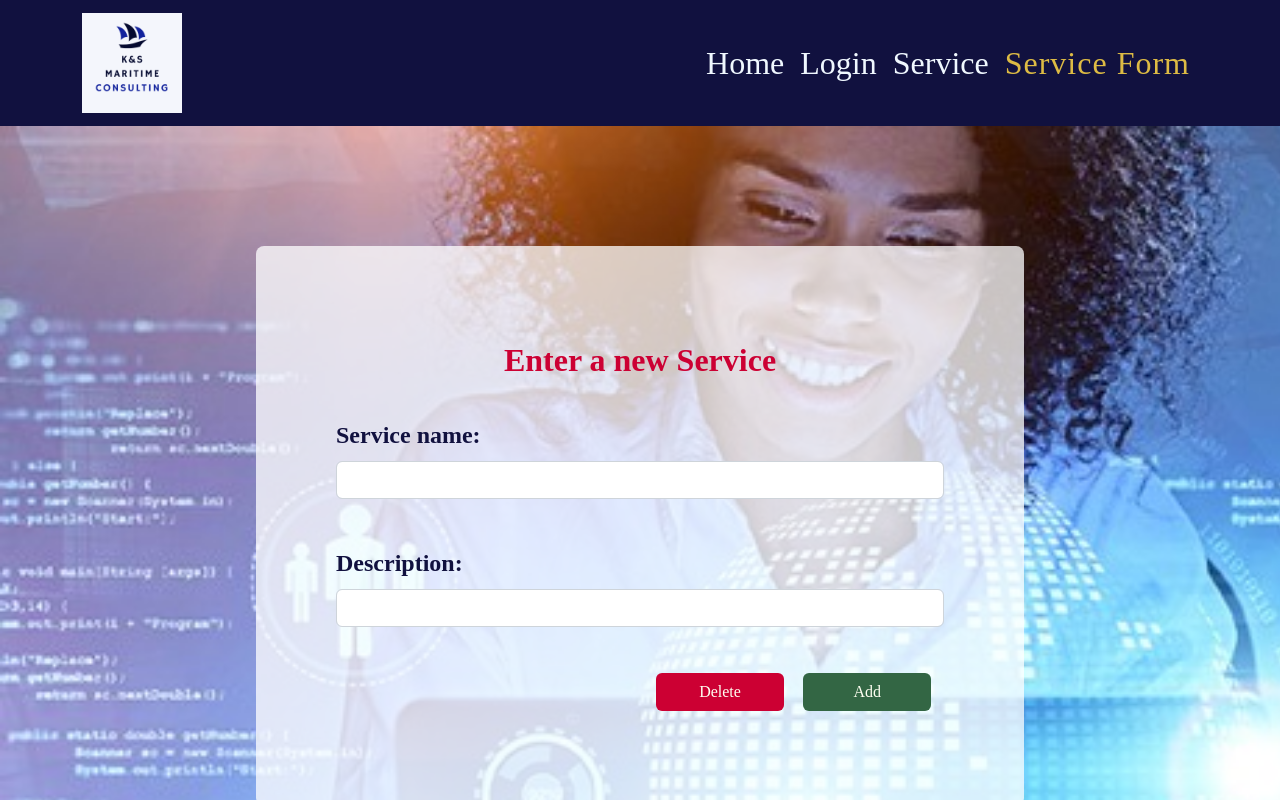
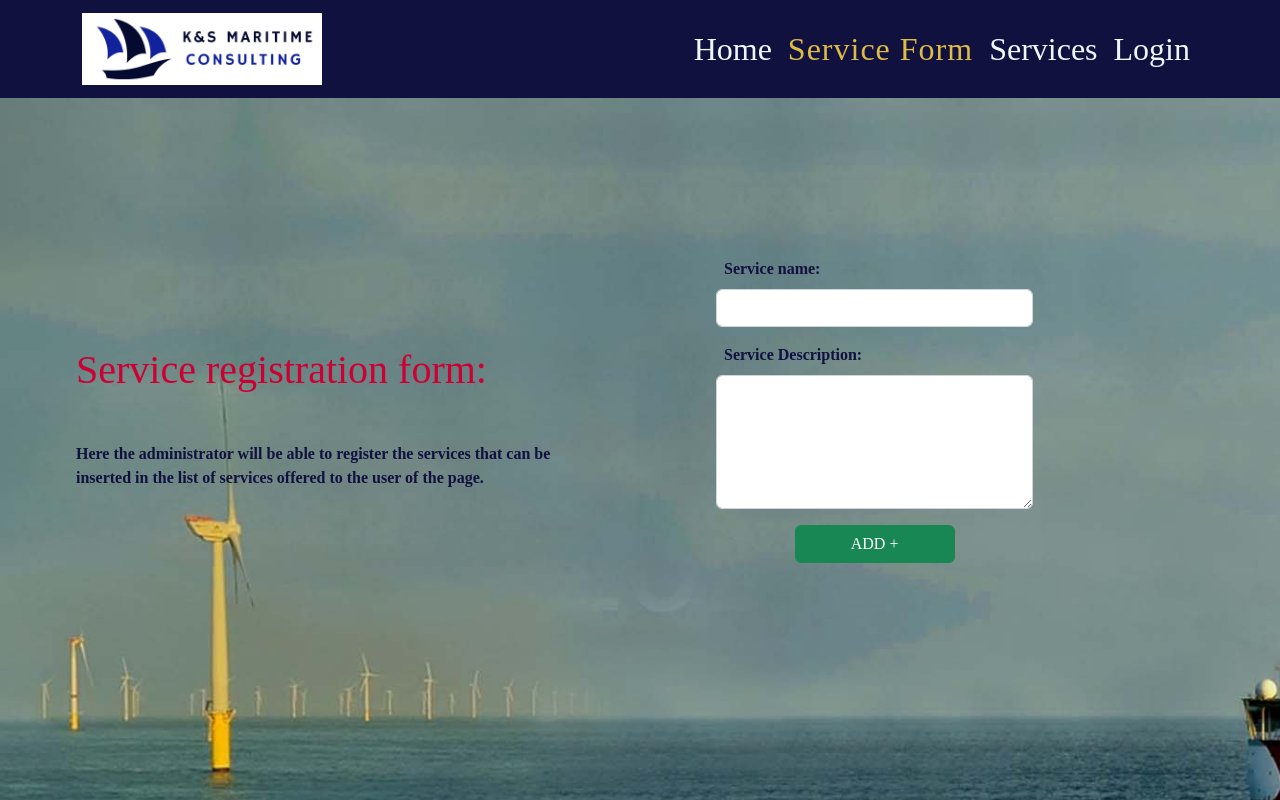
Before and after one commit to CarenSalles/K-S-Maritime-Consulting, a Vue app in the folder src/main/frontend/: page /serviceform in a window 1280 px wide. Shown: the top 800 px of the page. Built offline with nearby package versions, Linux system fonts and the light colour scheme.

Commit message:
loginView and FormView done

```diff
--- a/src/main/frontend/src/App.vue
+++ b/src/main/frontend/src/App.vue
@@ -2,6 +2,7 @@
 import { RouterView } from "vue-router";
 import NavbarComponent from "./components/NavbarComponent.vue";
 import FooterComponent from "./components/FooterComponent.vue";
+import LoginComponent from "./components/LoginComponent.vue";
 </script>
 
 <template>
--- a/src/main/frontend/src/components/FooterComponent.vue
+++ b/src/main/frontend/src/components/FooterComponent.vue
@@ -4,12 +4,12 @@
 
 <template>
     <footer class="footer w-100">
-    <div class="footer__container-log">
+    <!-- <div class="footer__container-log">
       <img
         src="../assets/images/K&S-Maritime-logo2.png"
         alt="logo K&S Maritime Consulting"
-      />
-    </div>
+      /> -->
+    <!-- </div> -->
     <div class="footer__container-title">
       <p class="footer__container-title__direction">
         K&S Maritime Consulting<br />
@@ -31,13 +31,13 @@
           >
         </li>
         <li>
-          <RouterLink class="nav-link" to="/service"
-            >Service</RouterLink
+          <RouterLink class="nav-link" to="/serviceform"
+            >Service Form</RouterLink
           >
         </li>
         <li>
-          <RouterLink class="nav-link" to="/serviceform"
-            >Service Form</RouterLink
+          <RouterLink class="nav-link" to="/service"
+            >Services</RouterLink
           >
         </li>
     </ul>
@@ -79,7 +79,7 @@
   display: flex;
   flex-wrap: wrap;
   gap: 3rem;
-  justify-content: space-around;
+  justify-content: space-between;
   align-items: end;
   color: aliceblue;
   padding: 2rem;
@@ -105,7 +105,7 @@
 
     &__copyright {
       font-size: 3.3vh;
-      color: aliceblue;
+      color: #DDBB44;
       margin-bottom: 0.2rem;
 
     }
--- /dev/null
+++ b/src/main/frontend/src/components/LoginComponent.vue
@@ -0,0 +1,118 @@
+<script setup>
+
+</script>
+
+<template>
+    <form class="wrapper">
+        <h1>Login</h1>
+        <div class="mb-3">
+        <label for="exampleInputEmail1" class="form-label">Usuario:</label>
+        <input
+            type="email"
+            class="form-control"
+            id="exampleInputEmail1"
+            aria-describedby="emailHelp"
+        />
+    </div>
+    <div class="mb-3">
+      <label for="exampleInputPassword1" class="form-label">Contraseña:</label>
+      <input type="password" class="form-control" id="exampleInputPassword1" />
+    </div>
+    <div class="btn-container">
+      <button type="submit" id="btn-delete" class="btn btn">Borrar</button>
+      <button type="submit" id="btn-send" class="btn btn">Enviar</button>
+    </div>
+  </form>
+</template>
+
+<style lang="scss" scoped>
+
+body {
+  .wrapper {
+    width: 92%;
+    height: 60%;
+    margin: 5em;
+    padding: 5em;
+    background-color: rgba(255, 255, 255, 0.75);
+    border-radius: 0.5em;
+    display: flex;
+    flex-direction: column;
+    justify-content: space-around;
+
+    h1 {
+      text-align: center;
+      font-weight: bold;
+    }
+
+    .form-label {
+      color: rgb(17, 17, 63);
+      font-weight: bold;
+      font-size: 2vh;
+    }
+
+    #btn-delete {
+      background-color: #cc0033;
+      width: 20vw;
+      color: #fffff2;
+      font-size: 2vh;
+    }
+
+    #btn-send {
+      background-color: #336644;
+      width: 20vw;
+      color: #fffff2;
+      font-size: 2vh;
+    }
+    .btn-container {
+      display: flex;
+      justify-content: space-around;
+      gap: 1.5vw;
+      margin-right: 1vw;
+    }
+  }
+}
+
+@media (min-width: 1024px) {
+  body {
+    .wrapper {
+      width: 60%;
+      height: 70%;
+      margin: 5em;
+      padding: 5em;
+      background-color: rgba(255, 255, 255, 0.75);
+      border-radius: 0.5em;
+      display: flex;
+      flex-direction: column;
+      justify-content: space-around;
+
+      h1 {
+        text-align: center;
+        font-weight: bold;
+      }
+
+      .form-label {
+        color: rgb(17, 17, 63);
+        font-weight: bold;
+      }
+
+      #btn-delete {
+        background-color: #cc0033;
+        width: 10vw;
+        color: #fffff2 ;
+      }
+
+      #btn-send {
+        background-color: #336644;
+        width: 10vw;
+        color: #fffff2 ;
+      }
+      .btn-container {
+        display: flex;
+        justify-content: flex-end;
+        gap: 1.5vw;
+        margin-right: 1vw;
+      }
+    }
+  }
+}
+</style>
--- a/src/main/frontend/src/components/NavbarComponent.vue
+++ b/src/main/frontend/src/components/NavbarComponent.vue
@@ -7,7 +7,7 @@ import { RouterLink } from "vue-router";
     <div class="container">
       <a href="/" class="navbar-brand"
         ><img
-          src="../assets/images/K&S-Maritime-logo2.png"
+          src="../assets/images/logo-rectangular-grande.png"
           alt="K&S Maritime Consulting logo"
           class="logo"
       /></a>
@@ -30,13 +30,13 @@ import { RouterLink } from "vue-router";
           </li>
 
           <li class="nav-item">
-            <RouterLink to="/login" class="nav-link">Login</RouterLink>
+            <RouterLink to="/serviceform" class="nav-link">Service Form</RouterLink>
           </li>
           <li class="nav-item">
-            <RouterLink to="/service" class="nav-link">Service</RouterLink>
+            <RouterLink to="/service" class="nav-link">Services</RouterLink>
           </li>
           <li class="nav-item">
-            <RouterLink to="/serviceform" class="nav-link">Service Form</RouterLink>
+            <RouterLink to="/login" class="nav-link">Login</RouterLink>
           </li>
         </ul>
       </div>
@@ -48,7 +48,7 @@ import { RouterLink } from "vue-router";
 nav {
   .container {
     img.logo {
-      width: 8vh;
+      width: 30vh;
       min-width: 100px;
 
     }
--- a/src/main/frontend/src/components/ServiceFormComponent.vue
+++ b/src/main/frontend/src/components/ServiceFormComponent.vue
@@ -3,116 +3,57 @@
 </script>
 
 <template>
-    <form class="wrapper">
-    <h1>Enter a new Service</h1>
-    <div class="mb-3">
-      <label for="exampleInputEmail1" class="form-label">Service name:</label>
-      <input
-        type="email"
-        class="form-control"
-        id="exampleInputEmail1"
-        aria-describedby="emailHelp"
-      />
+   <div class="container ">
+    <h1>Service registration form:</h1>
+    <p class="titleDescrip">Here the administrator will be able to register the services that can be inserted in the list of services offered to the user of the page.</p>
 </div>
-    <div class="mb-3">
-      <label for="exampleInputPassword1" class="form-label">Description:</label>
-      <input type="password" class="form-control" id="exampleInputPassword1" />
+    <div class="container d-flex justify-content-center">
+    <div id="formStyle">
+
+<form class="row g-3" >
+  <div class="col-12">
+    <label for="inputName" class="form-label">Service name:</label>
+    <input type="text" class="form-control" id="inputName">
   </div>
-    <div class="btn-container">
-      <button type="submit" id="btn-delete" class="btn btn">Delete</button>
-      <button type="submit" id="btn-send" class="btn btn">Add</button>
+  <div class="col-12">
+  <label for="exampleFormControlTextarea1" class="form-label">Service Description:</label>
+  <textarea class="form-control" id="exampleFormControlTextarea1" rows="5"></textarea>
+</div>
+<div class="col-12 d-flex justify-content-center">
+    <button type="button" class="btn btn-success">ADD +</button>
   </div>
 </form>
+</div>
+</div>
 </template>
 
 <style lang="scss" scoped>
-body {
-  .wrapper {
-    width: 92%;
-    height: 60%;
-    margin: 5em;
-    padding: 5em;
-    background-color: rgba(255, 255, 255, 0.75);
-    border-radius: 0.5em;
-    display: flex;
+.container {
+  margin-bottom: 8em;
   flex-direction: column;
-    justify-content: space-around;
+  font-size: 1em;
+  width: 40vw;
+  font-weight: bold;
+  color: rgb(17, 17, 63);
+}
+#formStyle{
+    width: 65%;
+    margin-bottom: 3em;
 
-    h1 {
-      text-align: center;
+}
+h1{
+    // margin-top: .5em;
+    color:#cc0033;
+}
+.titleDescrip{
+    margin: 3em 0em 2em 0em;
+}
+button{
+    width: 10em;
+}
+.form-label{
+margin-left: 0.5em;
 font-weight: bold;
-      font-size: 4vh;
-    }
-
-    .form-label {
 color: rgb(17, 17, 63);
-      font-weight: bold;
-      font-size: 3vh;
-    }
-
-    #btn-delete {
-      background-color:#cc0033;
-      width: 20vw;
-      color: #fffff2;
-      font-size: 2vh;
-    }
-
-    #btn-send {
-      background-color:#336644;
-      width: 20vw;
-      color: #fffff2;
-      font-size: 2vh;
-    }
-    .btn-container {
-      display: flex;
-      justify-content: space-around;
-      gap: 1.5vw;
-      margin-right: 1vw;
-    }
-  }
-}
-
-@media (min-width: 1024px) {
-  body {
-    .wrapper {
-      width: 60%;
-      height: 70%;
-      margin: 5em;
-      padding: 5em;
-      background-color: rgba(255, 255, 255, 0.75);
-      border-radius: 0.5em;
-      display: flex;
-      flex-direction: column;
-      justify-content: space-around;
-
-      h1 {
-        text-align: center;
-        font-weight: bold;
-      }
-
-      .form-label {
-        color: rgb(17, 17, 63);
-        font-weight: bold;
-      }
-
-      #btn-delete {
-        background-color: #cc0033;
-        width: 10vw;
-        color: #fffff2;
-      }
-
-      #btn-send {
-        background-color: #336644;
-        width: 10vw;
-        color: #fffff2;
-      }
-      .btn-container {
-        display: flex;
-        justify-content: flex-end;
-        gap: 1.5vw;
-        margin-right: 1vw;
-      }
-    }
-  }
 }
 </style>
--- a/src/main/frontend/src/views/LoginView.vue
+++ b/src/main/frontend/src/views/LoginView.vue
@@ -1,9 +1,28 @@
+<script setup>
+import LoginComponent from "../components/LoginComponent.vue"
+</script>
+
+
+
 <template>
   <div class="login">
+    <LoginComponent />
+  </div>
 
-  </div>
 </template>
 
-<style>
+<style lang="scss" scoped>
+.login{
+
+background-image: url("../assets/images/digital-transformation.jpg");
+height: 100vh;
+width: 100vw;
+display: flex;
+flex-direction: row;
+justify-content: center;
+align-items: center;
+background-repeat: no-repeat;
+background-size: cover;
+}
 
 </style>
--- a/src/main/frontend/src/views/ServiceFormView.vue
+++ b/src/main/frontend/src/views/ServiceFormView.vue
@@ -13,13 +13,13 @@ import ServiceFormComponent from '../components/ServiceFormComponent.vue';
 <style lang="scss" scoped>
 .view-container{
 
-background-image: url("../assets/images/digital-transformation.jpg");
+background-image: url("../assets/images/offshore-wind-area.jpg");
 height: 100vh;
 display: flex;
 flex-direction: row;
 justify-content: center;
 align-items: center;
 background-repeat: no-repeat;
-background-size: cover;
+background-size:cover;
 }
 </style>
```
Also changed, not shown: src/main/frontend/src/components/CarouselComponent.vue (+38 -26 lines), src/main/frontend/src/assets/images/logo-rectangular-grande.png (added), src/main/frontend/src/assets/images/logo.rectangular.png (added). Lines whose indentation alone changed are shown as unchanged.
